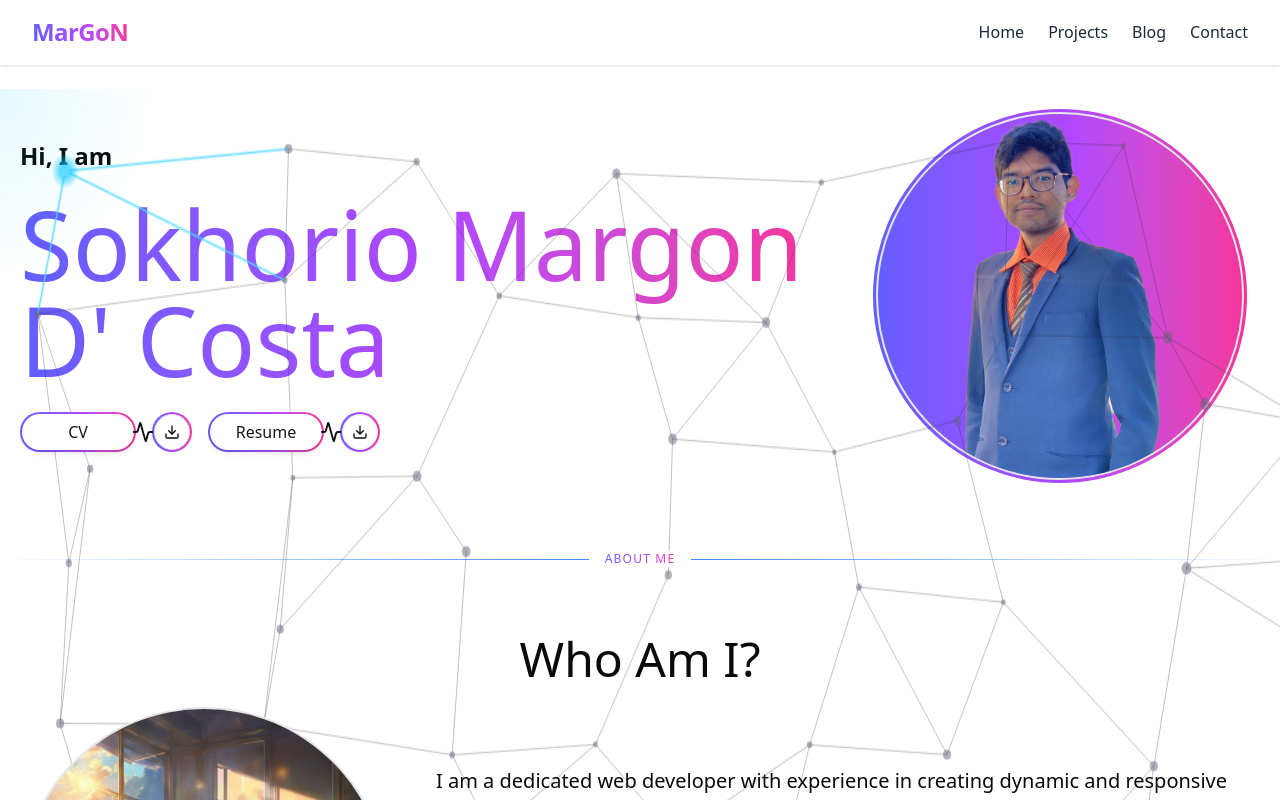
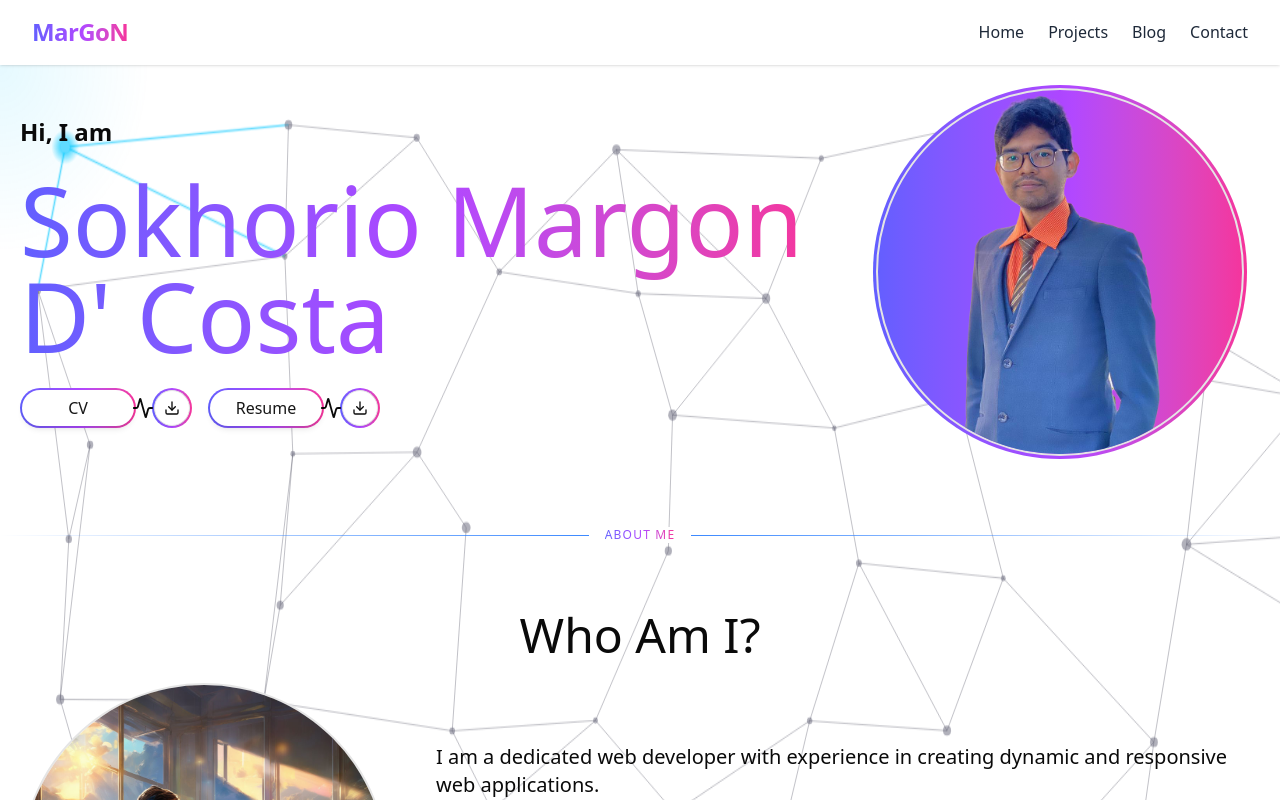
Before and after one commit to Marg0n/next-level-portfolio, a Next.js app: page / in a window 1280 px wide. Shown: the top 800 px of the page. Built offline with nearby package versions, Linux system fonts and the light colour scheme.

Commit message:
Modify: Modified Common layout, Hero & Landing page style.

```diff
--- a/src/app/(CommonLayout)/layout.tsx
+++ b/src/app/(CommonLayout)/layout.tsx
@@ -4,7 +4,7 @@ import React from "react";
 
 const CommonLayout = ({ children }: { children: React.ReactNode }) => {
   return (
-    <section className="space-y-6">
+    <section className="">
       <GlassNavbar />
       <main className="">{children}</main>
       <Footer/>
--- a/src/components/modules/home/Hero.tsx
+++ b/src/components/modules/home/Hero.tsx
@@ -34,7 +34,7 @@ const Hero = () => {
       {/* writings */}
       <div className="flex flex-col gap-6 w-full lg:w-2/3">
         {/* intro */}
-        <div className="flex flex-col justify-center items-start gap-6 h-full">
+        <div className="flex flex-col justify-center items-start gap-6 h-full z-10">
           <h3 className="text-2xl font-semibold" data-aos="fade-down">
             Hi, I am
           </h3>
@@ -135,7 +135,7 @@ const Hero = () => {
 
       {/* image */}
       <div
-        className="lg:w-1/3 flex items-center justify-center"
+        className="lg:w-1/3 flex items-center justify-center z-10"
         data-aos="fade"
         data-aos-duration="2000"
       >
--- a/src/components/modules/home/LandingPageContent.tsx
+++ b/src/components/modules/home/LandingPageContent.tsx
@@ -12,7 +12,7 @@ const LandingPageContent = () => {
   useAOS();
 
   return (
-    <div className="min-h-max flex flex-col items-center justify-center space-y-6 overflow-x-hidden ">
+    <div className="min-h-max w-full flex flex-col items-center justify-center space-y-6 overflow-x-hidden ">
       {/* components */}
       <CircuitBoard>
       <Hero />
```
